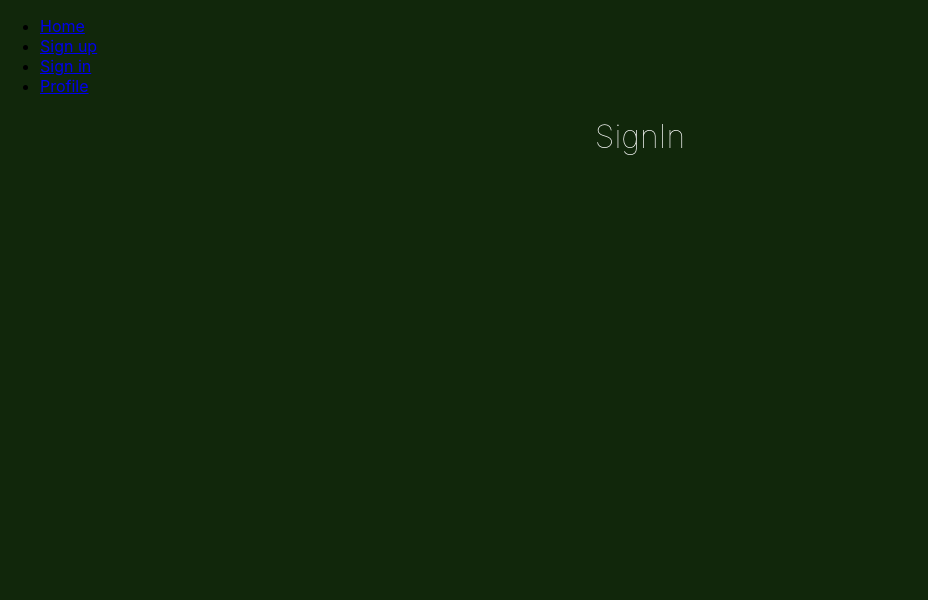
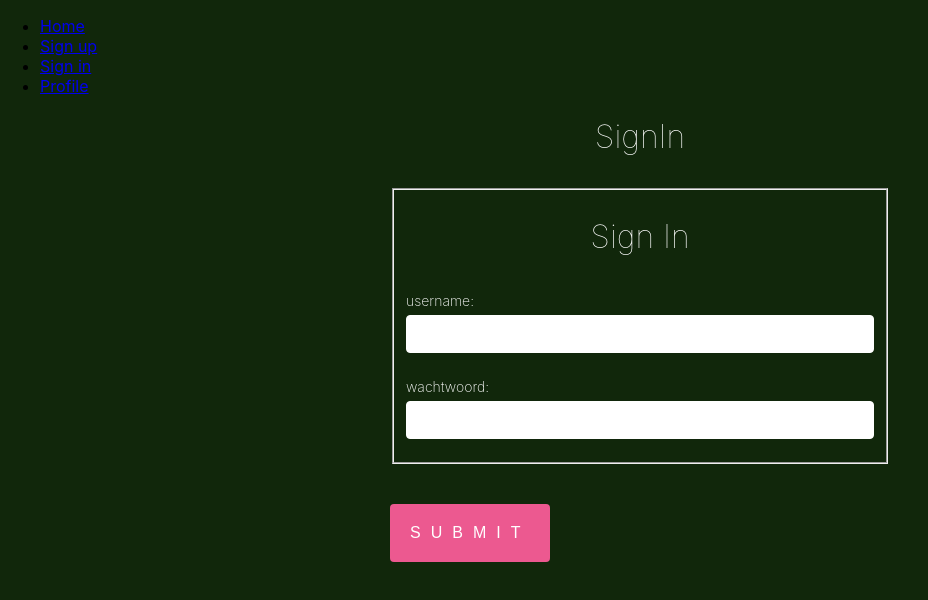
Before and after one commit to ikbenwen/form-with-routing, a React (Create React App) app: page /signin in a window 1280 px wide. Shown: the top 600 px of the page, without its empty margins (0-928 px from the left). Built offline with nearby package versions, Linux system fonts and the light colour scheme.

Commit message:
SignInform added

```diff
--- /dev/null
+++ b/src/Components/SignInForm/SignInForm.js
@@ -0,0 +1,43 @@
+import React from "react";
+import { useForm } from "react-hook-form";
+
+
+export default function SignInForm () {
+    const { register, errors, handleSubmit } = useForm();
+
+    function onSubmit(data){
+        console.log(data)
+    }
+
+    return (
+        <form className="registrationForm" onSubmit={handleSubmit(onSubmit)}>
+            <fieldset>
+                <h1>Sign In</h1>
+
+                <label htmlFor="details-name">
+                    username:
+                    <input
+                        type="text"
+                        name="username"
+                        id="details-name"
+                        ref={register({ required: true })}
+                    />
+                </label>
+                {errors.username && <p>Dit veld is verplicht</p>}
+
+                <label htmlFor="details-password">
+                    wachtwoord:
+                    <input
+                        type="password"
+                        name="password"
+                        id="details-password"
+                        ref={register({ required: true })}
+                    />
+                </label>
+                {errors.password && <p>Dit veld is verplicht</p>}
+
+            </fieldset>
+            <button type="submit" >submit</button>
+        </form>
+    )
+}
--- a/src/Pages/SignIn.js
+++ b/src/Pages/SignIn.js
@@ -1,5 +1,11 @@
 import React from 'react';
+import SignInForm from "../Components/SignInForm/SignInForm";
 
 export default function SignIn () {
-    return <h1>SignIn</h1>
+    return (
+    <div>
+        <h1>SignIn</h1>
+        <SignInForm />
+    </div>
+    )
 }
```
Also changed, not shown: src/Components/SignInForm/Index.js (deleted), src/Components/SignInForm/styles.css (deleted), 1 other file (tests, documents, lock files or other folders).
